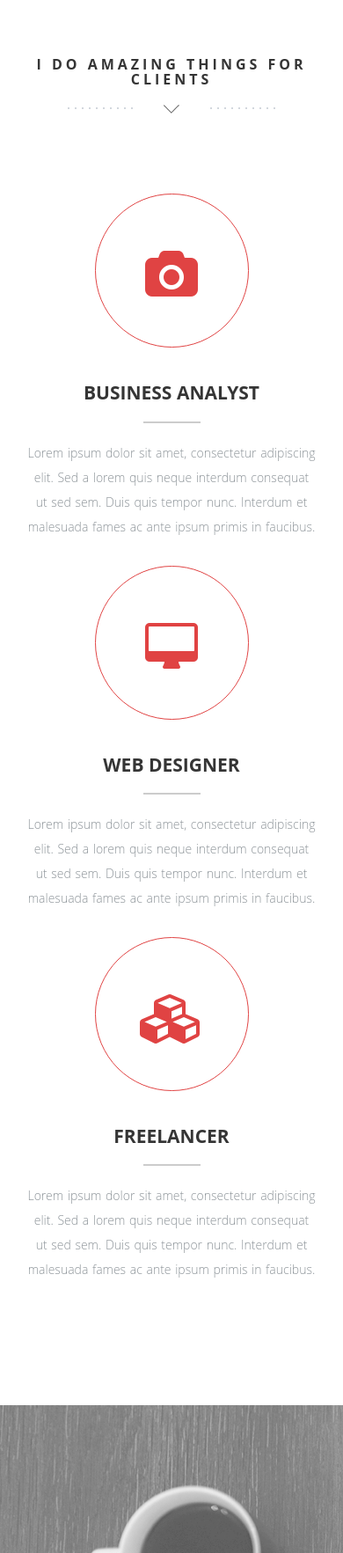
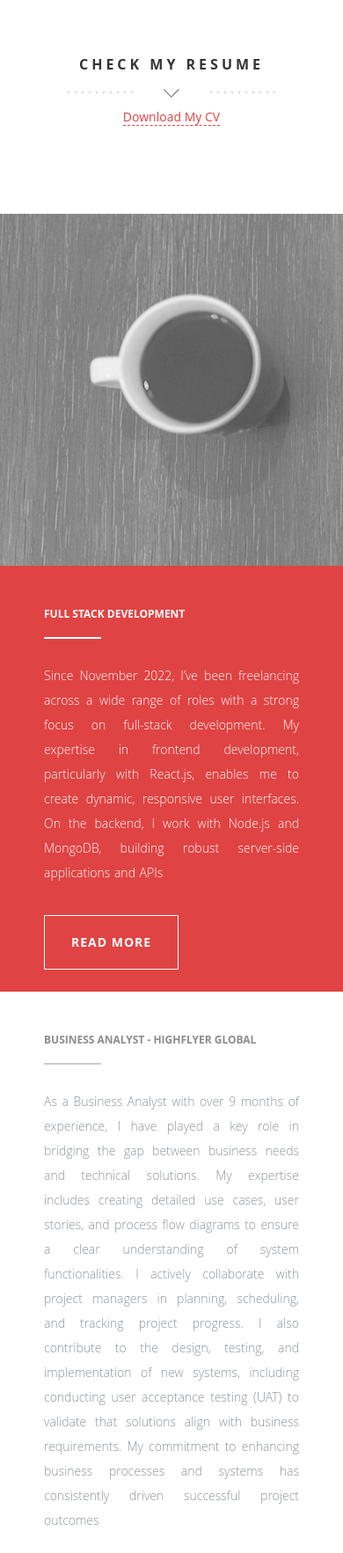
Before and after one commit to ThisaraS97/ThisaraS97.github.io, a plain HTML site: page index.html in a window 390 px wide. Shown: the part 980-2745 px from the top of the page at 88% size. Drawn offline with nearby package versions, Linux system fonts and the light colour scheme; some packages are replaced by stand-ins of ours.

Commit message:
cv download feature

```diff
--- a/index.html
+++ b/index.html
@@ -124,40 +124,14 @@
         <!-- Headline -->
             <div class="row">
               <div class="col-md-12">
-                <h1 class="arrow">I do amazing things for clients</h1>
+                <h1 class="arrow">Check My Resume</h1>
               </div>
             </div>
             <div class="row">
-              <div class="col-md-12">
-          <div class="services">
-          <!-- Service Box 1 -->
-                  <div class="col-md-4 wp2 item">
-                    <div class="icon">
-                      <i class="fa fa-camera"></i><!-- Icon -->
+
                     </div>
-                    <h2>Business Analyst</h2><!-- Title -->
-                    <p>Lorem ipsum dolor sit amet, consectetur adipiscing elit. Sed a lorem quis neque interdum consequat ut sed sem. Duis quis tempor nunc. Interdum et malesuada fames ac ante ipsum
-                    primis in faucibus.</p><!-- Description -->
-                  </div>
-          <!-- Service Box 2 -->
-                  <div class="col-md-4 wp2 item delay-05s">
-                    <div class="icon">
-                      <i class="fa fa-desktop"></i><!-- Icon -->
-                    </div>
-                    <h2>Web Designer</h2><!-- Title -->
-                    <p>Lorem ipsum dolor sit amet, consectetur adipiscing elit. Sed a lorem quis neque interdum consequat ut sed sem. Duis quis tempor nunc. Interdum et malesuada fames ac ante ipsum
-                    primis in faucibus.</p><!-- Description -->
-                  </div>
-          <!-- Service Box 3 -->
-                  <div class="col-md-4 wp2 item delay-1s">
-                    <div class="icon">
-                      <i class="fa fa-cubes"></i><!-- Icon -->
-                    </div>
-                    <h2>Freelancer</h2><!-- Title -->
-                    <p>Lorem ipsum dolor sit amet, consectetur adipiscing elit. Sed a lorem quis neque interdum consequat ut sed sem. Duis quis tempor nunc. Interdum et malesuada fames ac ante ipsum
-                    primis in faucibus.</p><!-- Description -->
-                  </div>
-          </div>
+                    <a href="C:\Users\Thisara\Desktop\Develop\portfolio\thisaras97.github.io\assets\files\Shaminda.pdf" class="download-button" download="Thisara_Shaminda_Resume.pdf">Download My CV</a>
+            </div>
                   <div class="clearfix"></div>
               </div>
             </div>
@@ -176,15 +150,15 @@
 				</div>
 				<div class="col-md-6 about-text">
 					<h6>Full Stack Development</h6><!-- headline-->
-					<p>Lorem ipsum dolor sit amet, consetetur sadipscing elitr, sed diam nonumy eirmod tempor invidunt ut labore et dolore magna aliquyam erat, sed diam voluptua. At vero eos et accusam et justo duo dolores et ea rebum. Stet clita kasd gubergren, no sea takimata sanctus est Lorem ipsum dolor sit amet. Lorem ipsum dolor sit amet, consetetur sadipscing elitr, sed diam nonumy eirmod tempor invidunt ut labore et dolore magna aliquyam erat.</p><br><!-- About Text 1 -->
+					<p style="text-align: justify;">Since November 2022, I’ve been freelancing across a wide range of roles with a strong focus on full-stack development. My expertise in frontend development, particularly with React.js, enables me to create dynamic, responsive user interfaces. On the backend, I work with Node.js and MongoDB, building robust server-side applications and APIs</p><br><!-- About Text 1 -->
 					<a href="index.html#team" class="weight-outline-btn">Read more</a><!-- read more button  -->
 				</div>
 			</div>
 			<!-- About 2 -->
 			<div class="row">
 				<div class="col-md-6 about-text">
-					<h6>Business Analyst</h6><!-- Headline -->
-					<p>Lorem ipsum dolor sit amet, consetetur sadipscing elitr, sed diam nonumy eirmod tempor invidunt ut labore et dolore magna aliquyam erat, sed diam voluptua. At vero eos et accusam et justo duo dolores et ea rebum. Stet clita kasd gubergren, no sea takimata sanctus est Lorem ipsum dolor sit amet. Lorem ipsum dolor sit amet, consetetur sadipscing elitr, sed diam nonumy eirmod tempor invidunt ut labore et dolore magna aliquyam erat.</p><br><!-- About Text 2 -->
+					<h6>Business Analyst - HighFlyer Global</h6><!-- Headline -->
+					<p style="text-align: justify;">As a Business Analyst with over 9 months of experience, I have played a key role in bridging the gap between business needs and technical solutions. My expertise includes creating detailed use cases, user stories, and process flow diagrams to ensure a clear understanding of system functionalities. I actively collaborate with project managers in planning, scheduling, and tracking project progress. I also contribute to the design, testing, and implementation of new systems, including conducting user acceptance testing (UAT) to validate that solutions align with business requirements. My commitment to enhancing business processes and systems has consistently driven successful project outcomes</p><br><!-- About Text 2 -->
 					<a href="index.html#team" class="weight-outline-btn">Read more</a>	<!-- read more button  -->
 				</div>
 				<div class="col-md-6 nopadding features-intro-img">
@@ -198,7 +172,7 @@
 				</div>
 				<div class="col-md-6 about-text">
 					<h6>Freelancing</h6><!-- Headline-->
-					<p>Lorem ipsum dolor sit amet, consetetur sadipscing elitr, sed diam nonumy eirmod tempor invidunt ut labore et dolore magna aliquyam erat, sed diam voluptua. At vero eos et accusam et justo duo dolores et ea rebum. Stet clita kasd gubergren, no sea takimata sanctus est Lorem ipsum dolor sit amet. Lorem ipsum dolor sit amet, consetetur sadipscing elitr, sed diam nonumy eirmod tempor invidunt ut labore et dolore magna aliquyam erat.</p><br><!-- About Text 3 -->
+					<p style="text-align: justify;">Since November 2016, I’ve been freelancing across a diverse set of roles and responsibilities. My passion for electronics and programming has driven me to create various innovative Arduino-related projects. In the e-commerce space, I manage dropshipping operations, optimizing product listings and fulfillment processes. I also handle social media management, curating engaging content and fostering active community engagement. Additionally, I provide comprehensive computer assembly and maintenance services, ensuring clients’ hardware and software needs are met with precision and efficiency.</p><br><!-- About Text 3 -->
 					<a href="index.html#team" class="weight-outline-btn">Read more</a><!-- read more button  -->
 				</div>
 			</div>
@@ -502,15 +476,16 @@
 			  <!-- Adress Box -->
               <div class="col-md-4">
                 <div class="dark-box box-hover">
-                  <h2><i class="fa fa-map-marker"></i><span>Address</span></h2>
-                  <p>Gampaha, Sri Lanka</p>
+                  <h2><i class="fa fa-medium"></i><span>Medium</span></h2>
+                  <p><a href="https://medium.com/@wgt.shaminda" target="_blank">Thisara Shaminda</a></p>
                 </div>
               </div>
 			  <!-- Phone Number Box -->
               <div class="col-md-4">
                 <div class="dark-box box-hover">
-                  <h2><i class="fa fa-mobile"></i><span>Phone</span></h2>
-                  <p>+9471xxxxxxx</p>
+                  <h2><i class="fa fa-linkedin"></i><span>Linkedin</span></h2>
+                  <p><a href="https://www.linkedin.com/in/thisara-shaminda-323868280" target="_blank">Thisara Shaminda</a></p>
+
                 </div>
               </div>
 			  <!-- E-Mail Box -->
```
Also changed, not shown: 1 other file.
